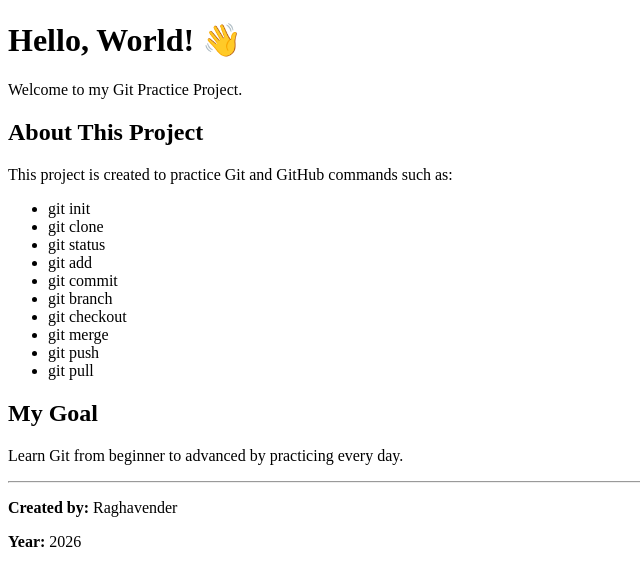
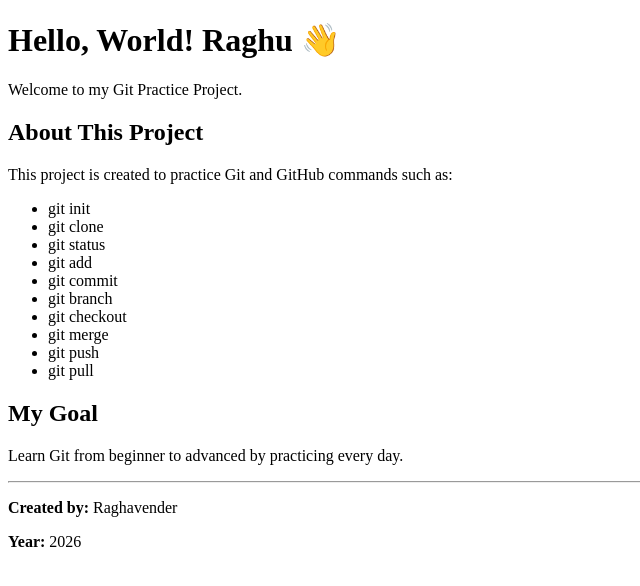
Before and after one commit to nilliraghavender-source/digital_marketing, a plain HTML site: page index.htm in a window 1280 px wide. Shown: the whole page, without its empty margins (0-640 px from the left). Drawn offline with Linux system fonts and the light colour scheme.

Commit message:
added new lines of code

```diff
--- a/index.htm
+++ b/index.htm
@@ -7,7 +7,7 @@
 </head>
 <body>
 
-    <h1>Hello, World! 👋</h1>
+    <h1>Hello, World! Raghu 👋</h1>
 
     <p>Welcome to my Git Practice Project.</p>
 
```
